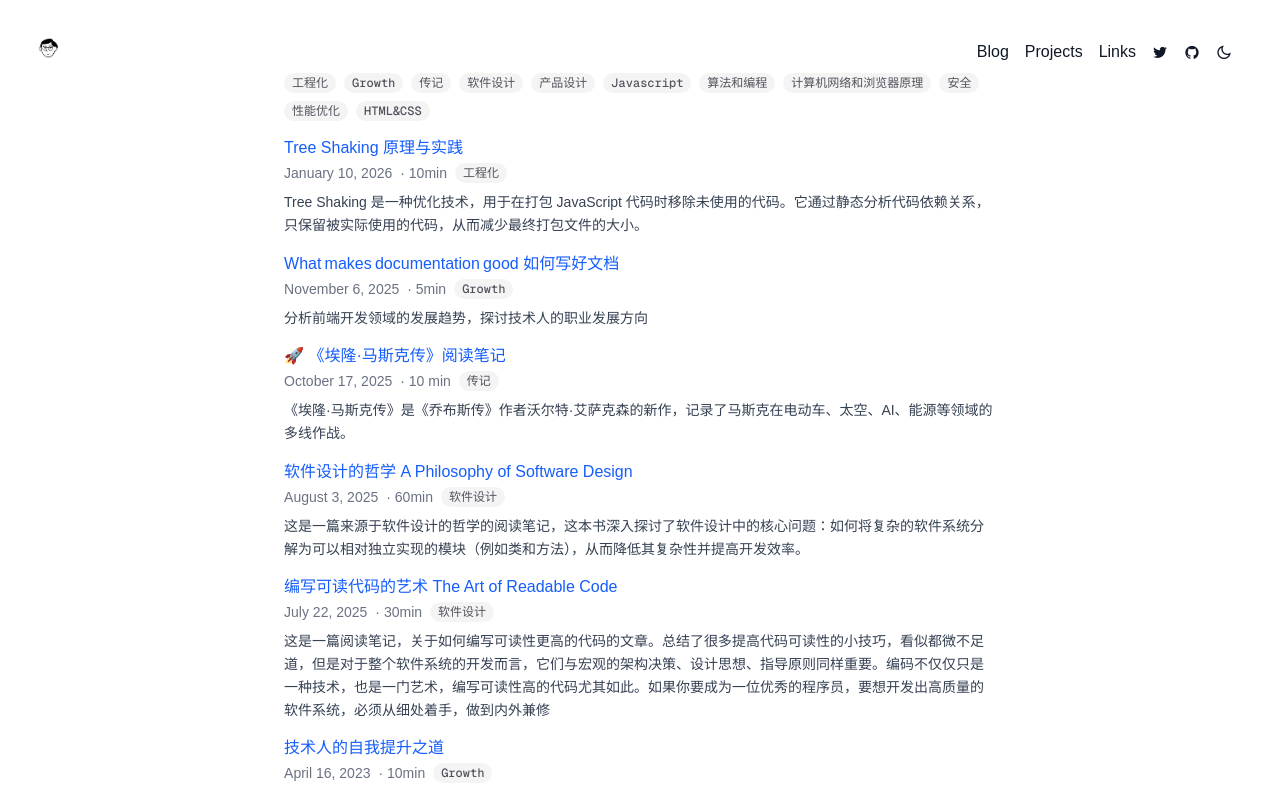
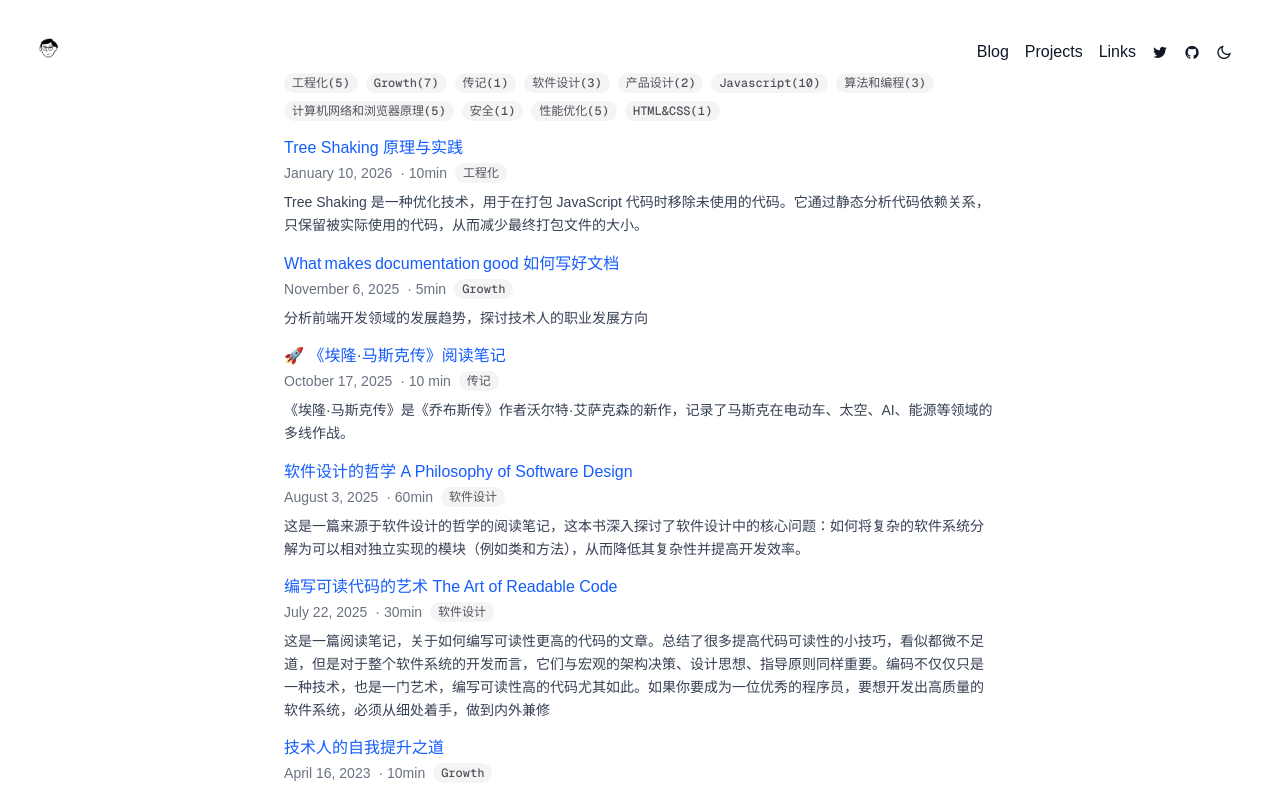
Before and after one commit to niexia/niexia.github.io, a Next.js app: page /posts in a window 1280 px wide. Shown: the top 793 px of the page. Built offline with nearby package versions, Linux system fonts and the light colour scheme.

Commit message:
feat(tag): add showCount and removeDuplicates props to Tag component
Add new functionality to display tag counts and optionally remove duplicate tags. Also update Posts page to use the new showCount prop.

```diff
--- a/app/components/Tag.tsx
+++ b/app/components/Tag.tsx
@@ -1,13 +1,19 @@
+import { useMemo } from "react"
+
 type TagProps = {
   options: string[]
   value?: string[]
   onChange?: (value: string[]) => void
   multiple?: boolean
   checkable?: boolean
+  removeDuplicates?: boolean
+  showCount?: boolean
   className?: string
 }
 
-const Tag = ({ options, value = [], onChange, multiple = false, checkable = false, className = '' }: TagProps) => {
+const Tag = ({ options, value = [], onChange, multiple = false, checkable = false, className = '', removeDuplicates = true, showCount = false }: TagProps) => {
+  const filteredOptions = useMemo(() => removeDuplicates ? [...new Set(options)] : options, [options, removeDuplicates])
+
   const handleChange = (tag: string) => {
     if (!checkable) return;
 
@@ -23,9 +29,11 @@ const Tag = ({ options, value = [], onChange, multiple = false, checkable = fals
 
   const isActive = (tag: string) => value.includes(tag)
 
+  const tagLength = (tag: string) => options.filter((t) => t === tag).length
+
   return (
     <span className={`flex flex-wrap gap-2 text-sm font-medium ${className}`}>
-      {options.map((tag) => (
+      {filteredOptions.map((tag) => (
         <span
           key={tag}
           className={`px-2 py-0.5 rounded-full text-xs font-mono cursor-pointer transition-colors ${isActive(tag) ? 'bg-green-500 text-white' : 'bg-zinc-100 dark:bg-zinc-800 text-zinc-600 dark:text-zinc-300'}`}
@@ -33,6 +41,7 @@ const Tag = ({ options, value = [], onChange, multiple = false, checkable = fals
           role="button"
           >
           {tag}
+          {showCount && `(${tagLength(tag)})`}
         </span>
       ))}
     </span>
--- a/app/posts/page.tsx
+++ b/app/posts/page.tsx
@@ -8,7 +8,7 @@ import { useMemo, useState } from 'react'
 
 export default function Posts() {
   const posts = allPosts.sort((a, b) => compareDesc(new Date(a.metadata.date), new Date(b.metadata.date)))
-  const tags = [...new Set(posts.flatMap((post) => post.metadata.tag ?? []))]
+  const tags = posts.flatMap((post) => post.metadata.tag ?? [])
   const [selectedTags, setSelectedTags] = useState<string[]>([]);
   const filteredPosts = useMemo(() => {
     return selectedTags.length
@@ -18,7 +18,7 @@ export default function Posts() {
 
   return (
     <div className="mx-auto">
-      <Tag options={tags} value={selectedTags} onChange={setSelectedTags} checkable multiple className="mb-4" />
+      <Tag options={tags} value={selectedTags} onChange={setSelectedTags} checkable multiple showCount className="mb-4" />
       {filteredPosts.map((post, idx) => (
         <PostCard key={idx} {...post} />
       ))}
```
